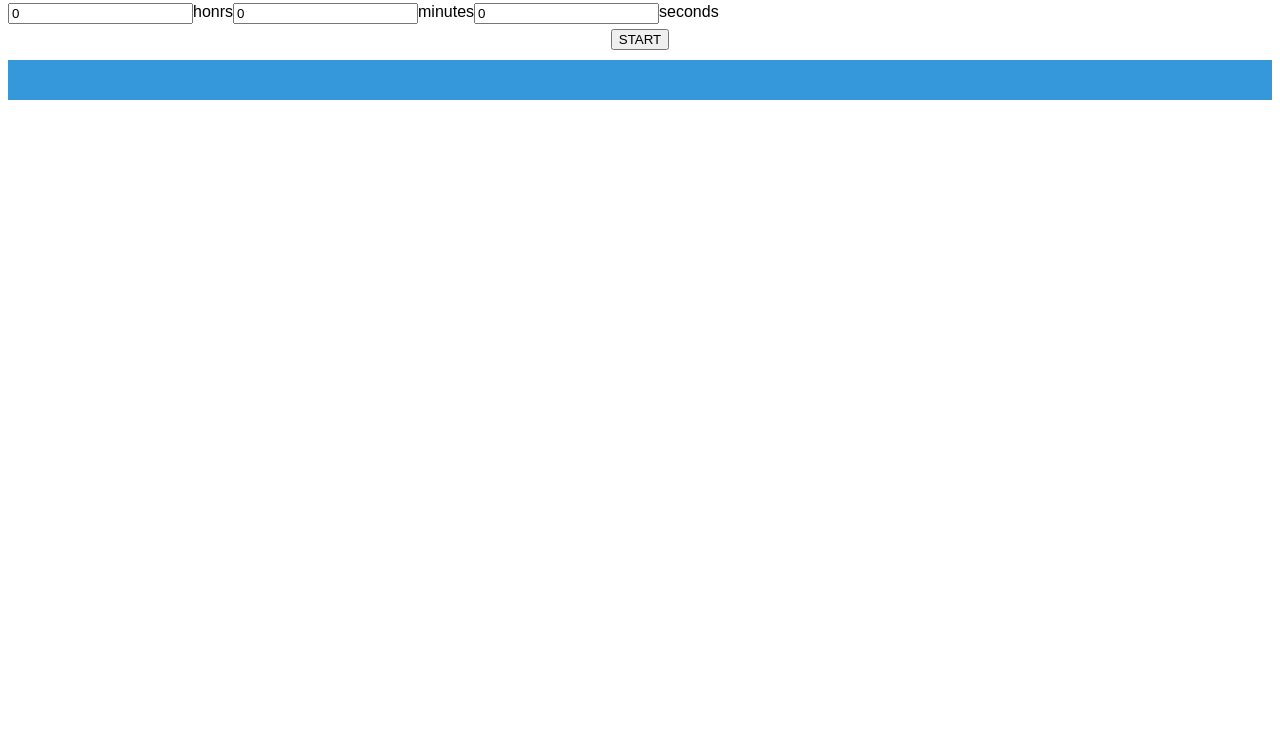
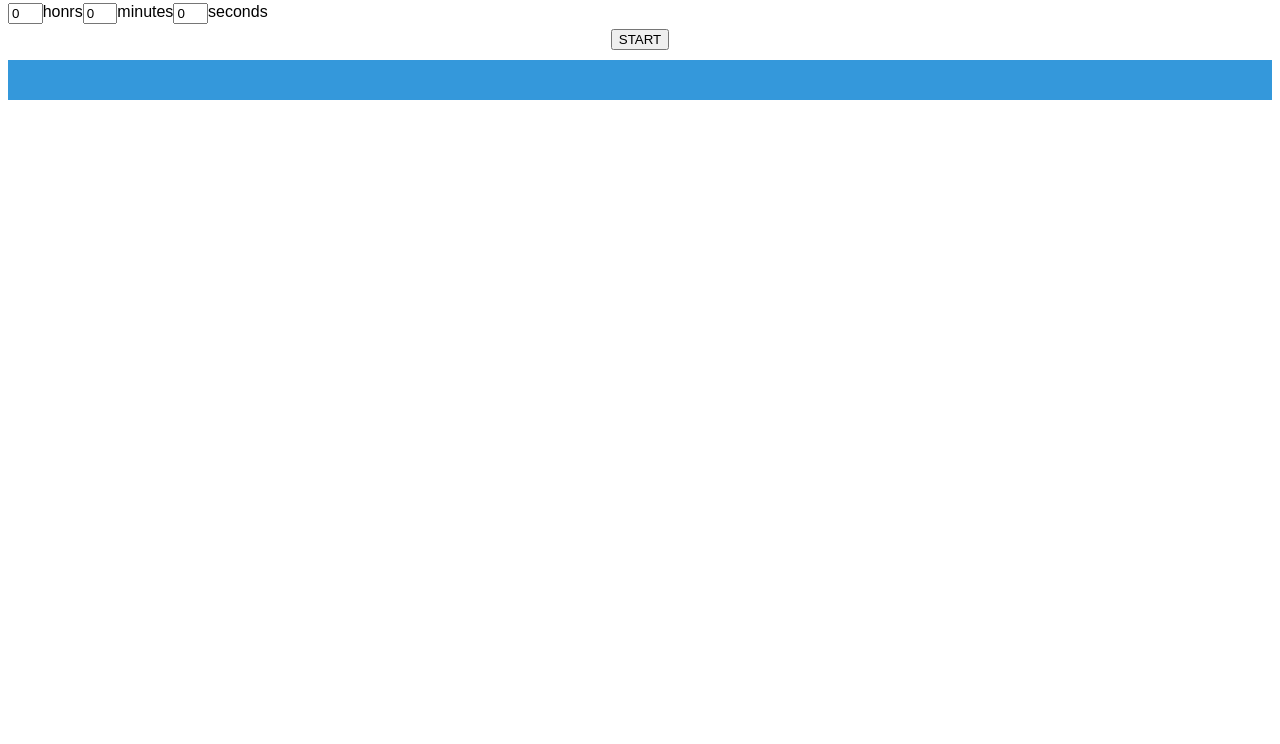
Before and after one commit to pikaring/random-subway, a plain HTML site: page index.html in a window 1280 px wide. Shown: the part 56-800 px from the top of the page. Drawn offline with Linux system fonts and the light colour scheme.

Commit message:
Update timer.css

```diff
--- a/timer.css
+++ b/timer.css
@@ -4,9 +4,10 @@ body {
     text-align: center;
 }
 
-.input{
-    width: 2en;
+.input-number{
+    width: 2em;
 }
+
 .input-box {
     display: flex;
     margin-bottom: 5px;
```
